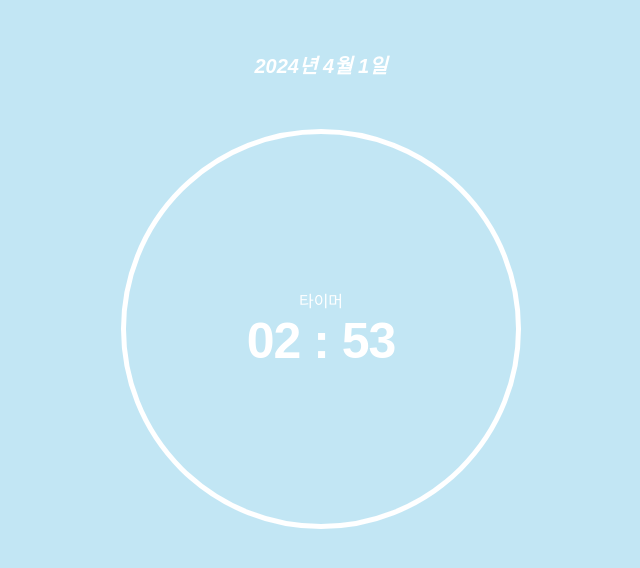
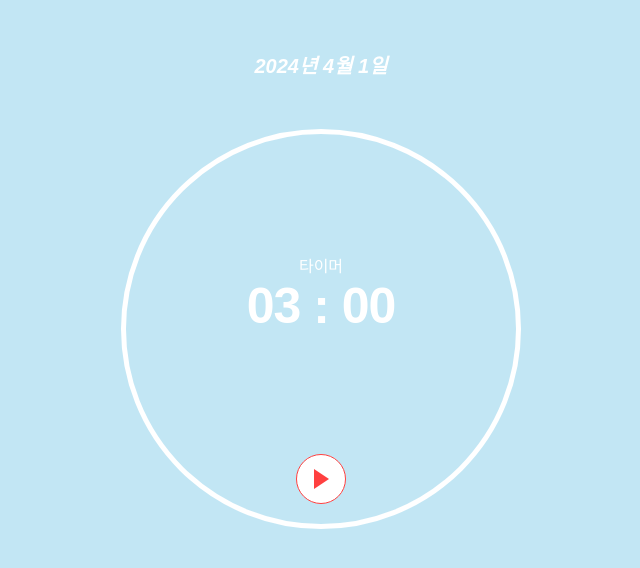
Before and after one commit to devsooki/timelog, a React (Create React App) app: page / in a window 1280 px wide. Shown: the top 568 px of the page, without its empty margins (319-959 px from the left). Built offline with nearby package versions, Linux system fonts and the light colour scheme.

Commit message:
feat: 버튼으로 타이머 작동, 0초 되면 초기 값으로 리셋

```diff
--- a/src/components/Timer/index.tsx
+++ b/src/components/Timer/index.tsx
@@ -3,25 +3,40 @@ import styled from 'styled-components'
 
 const Timer = () => {
   // TODO: 초기 기본 설정 타이머 값 3분, 이후 시간 설정 기능 만든 후 변경 예정
-  const initialTime = 180;
-  const [remainingTime, setRemainingTime] = useState<number>(initialTime);
+  const [time, setTime] = useState<number>(180)
+  const [remainingTime, setRemainingTime] = useState<number>(time);
+  const [timerOn, setTimerOn] = useState<boolean>(false)
+
+  useEffect(() => {
+    if (time === 0) {
+      // TODO: 시간 설정하도록 해야함
+    }
+  }, [])
 
   useEffect(() => {
     const timer = setInterval(() => {
-      if (remainingTime > 0) {
+      if (timerOn && remainingTime > 0) {
         setRemainingTime(prev => prev - 1);
-      } else {
+      } else if (remainingTime < 0) {
         // TODO: 10초 미만으로 남을 경우 강조 색상으로 변경
         clearInterval(timer)
+      } else if (remainingTime === 0) {
+        setRemainingTime(time)
+        setTimerOn(false)
       }
     }, 1000);
 
     return () => clearInterval(timer)
-  }, [remainingTime])
+  }, [remainingTime, timerOn])
+
+  const onChangeTimerOn = () => {
+    setTimerOn(!timerOn)
+  }
 
   // TODO: 초기 값 변경되서 h도 생기면 포맷 변경 필요
   const minute = String(Math.floor(remainingTime / 60)).padStart(2, '0');
   const second = String(Math.floor(remainingTime % 60)).padStart(2, '0');
+
 
   return (
     <Container>
@@ -29,6 +44,10 @@ const Timer = () => {
         <span>타이머</span>
         <b>{minute} : {second}</b>
       </Content>
+
+      <TimerButton onClick={onChangeTimerOn}>
+        <div className={timerOn ? 'on' : 'off'}/>
+      </TimerButton>
     </Container>
   )
 }
@@ -59,3 +78,28 @@ const Content = styled.div`
     letter-spacing: -1px;
   }
 `
+const TimerButton = styled.button`
+  display: flex;
+  align-items: center;
+  justify-content: center;
+  margin-top: 20px;
+  width: 50px;
+  height: 50px;
+  border-radius: 50%;
+  border: 1px solid #ff4040;
+  background-color: #fff;
+
+  .on {
+    width: 15px;
+    height: 15px;
+    background-color: #ff4040;
+  }
+  .off {
+    width: 0;
+    height: 0;
+    border-top: 10px solid transparent;
+    border-bottom: 10px solid transparent;
+    border-left: 15px solid #ff4040;
+  }
+
+`
```
